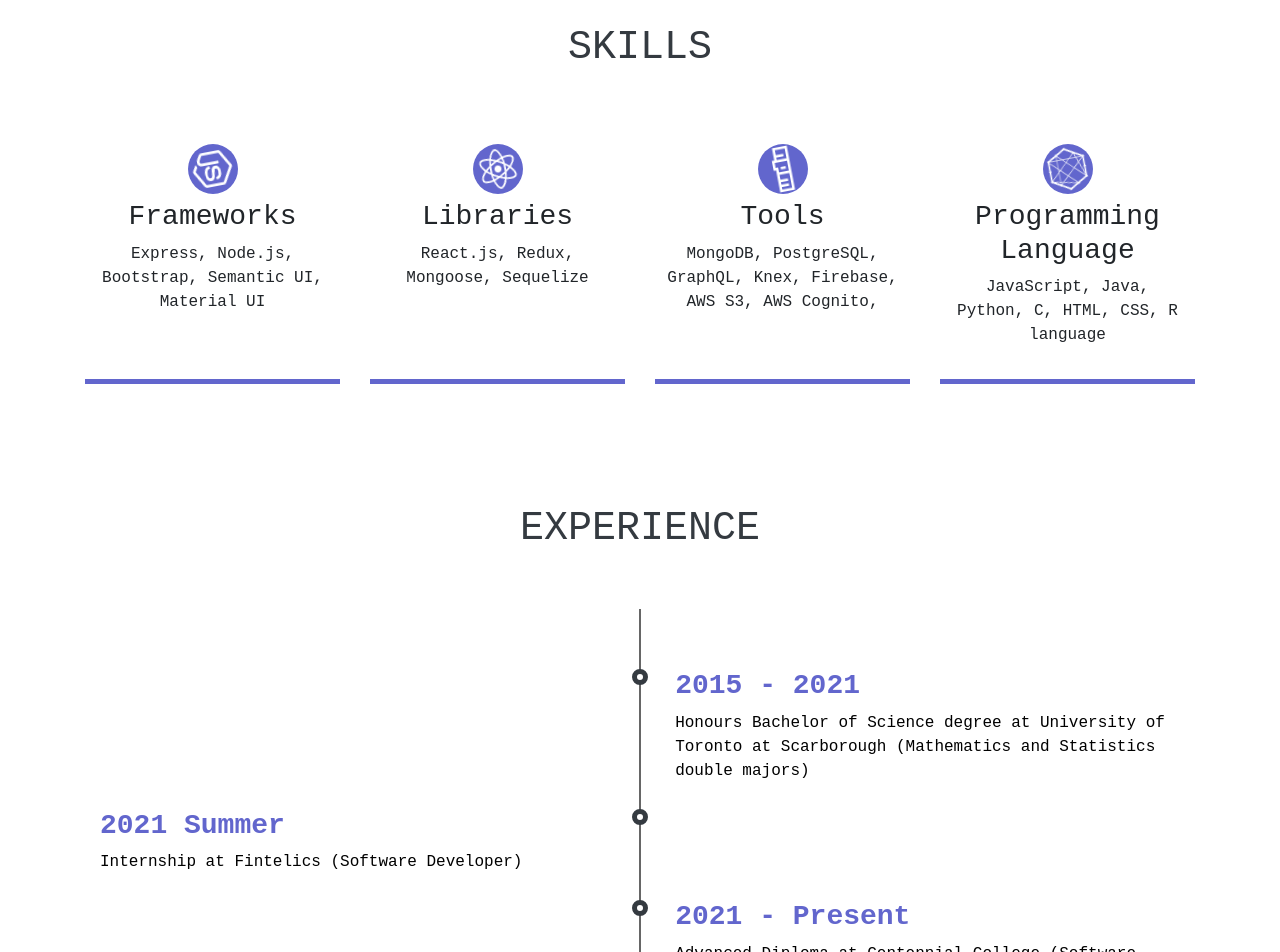
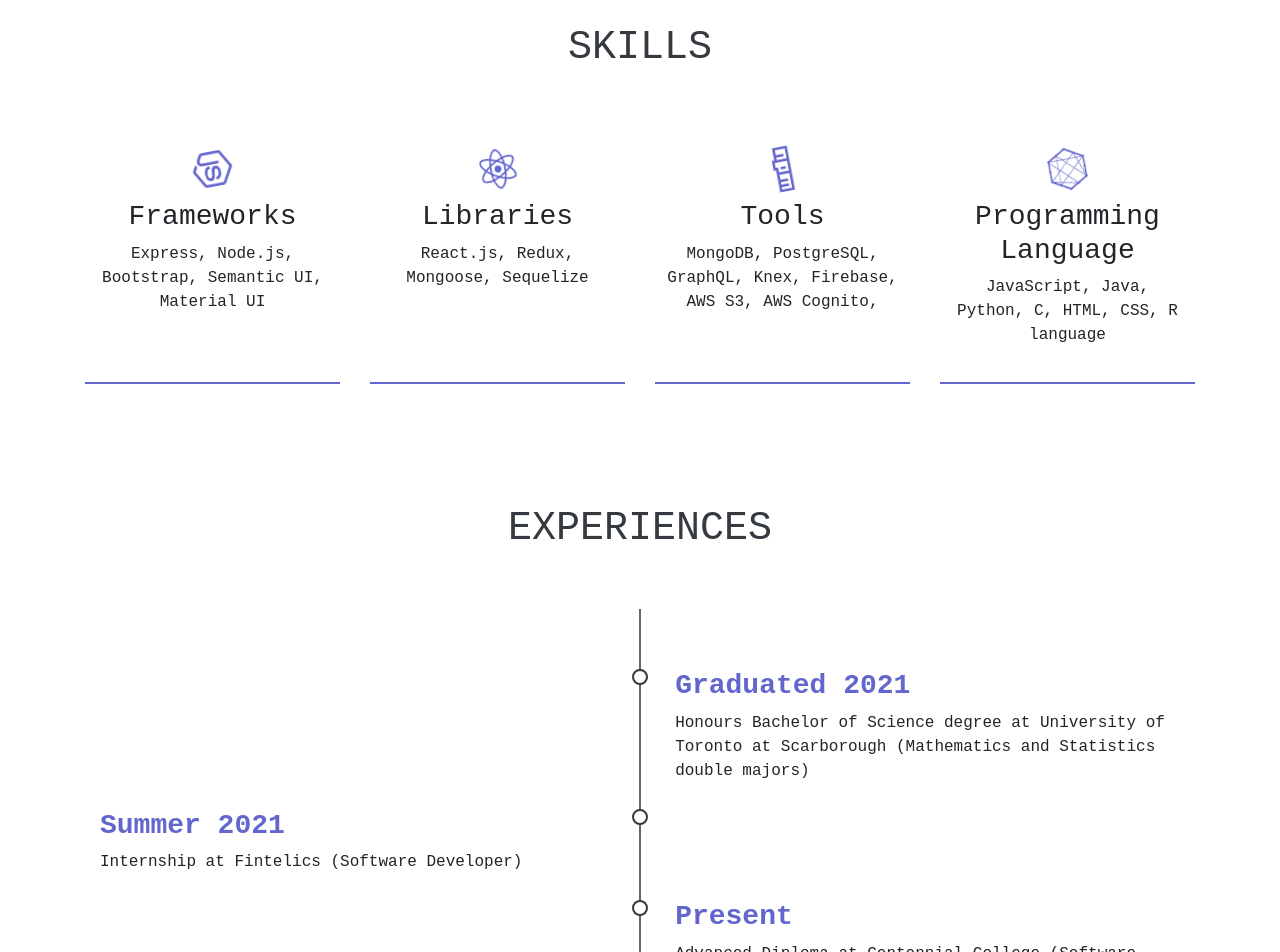
Before and after one commit to zongxilli/Portfolio-web, a React (Create React App) app: page / in a window 1280 px wide. Shown: the part 1560-2512 px from the top of the page. Built offline with nearby package versions, Linux system fonts and the light colour scheme.

Commit message:
version 1.5: changed icon with circle -> without circle background

```diff
--- a/src/App.css
+++ b/src/App.css
@@ -234,7 +234,7 @@ nav ul li {
 .services .circle {
 	position: relative;
 	margin: 0.375rem auto;
-	background: var(--primary-light-blue);
+	background: var(--primary-white);
 	border-radius: 50%;
 	width: 3.125rem;
 	height: 3.125rem;
@@ -255,7 +255,7 @@ nav ul li {
 
 .services .icon1 {
 	font-size: 2.5rem;
-	color: var(--primary-white);
+	color: var(--primary-light-blue);
 	position: absolute;
 	top: 10%;
 	left: 15%;
@@ -263,7 +263,7 @@ nav ul li {
 }
 .services .icon2 {
 	font-size: 2.5rem;
-	color: var(--primary-white);
+	color: var(--primary-light-blue);
 	position: absolute;
 	top: 10%;
 	left: 10%;
@@ -271,7 +271,7 @@ nav ul li {
 }
 .services .icon3 {
 	font-size: 2.5rem;
-	color: var(--primary-white);
+	color: var(--primary-light-blue);
 	position: absolute;
 	top: 10%;
 	left: 7%;
@@ -279,7 +279,7 @@ nav ul li {
 }
 .services .icon4 {
 	font-size: 2.5rem;
-	color: var(--primary-white);
+	color: var(--primary-light-blue);
 	position: absolute;
 	top: 10%;
 	left: 5%;
@@ -290,7 +290,7 @@ nav ul li {
 
 .services .box {
 	height: 16rem;
-	border-bottom: 0.3125rem solid var(--primary-light-blue);
+	border-bottom: 0.15rem solid var(--primary-light-blue);
 	padding: 0.625rem;
 	margin-bottom: 1.875rem;
 	background: var(--primary-white);
@@ -302,8 +302,17 @@ nav ul li {
 	border-bottom: 0.3125rem solid var(--primary-light-blue);
 }
 
-.services .box:hover .icon {
-	color: var(--primary-light-blue);
+.services .box:hover .icon1 {
+	color: var(--primary-white);
+}
+.services .box:hover .icon2 {
+	color: var(--primary-white);
+}
+.services .box:hover .icon3 {
+	color: var(--primary-white);
+}
+.services .box:hover .icon4 {
+	color: var(--primary-white);
 }
 
 .services .box:hover .circle {
@@ -368,10 +377,10 @@ nav ul li {
 	width: 1rem;
 	height: 1rem;
 	border-radius: 50%;
-	border: 0.3125rem solid var(--primary-dark);
+	border: 0.15rem solid var(--primary-dark);
 	background: var(--primary-white);
 	margin-top: 0.625rem;
-	z-index: 3;
+	z-index: 1;
 }
 
 .timeline-content {
@@ -383,7 +392,7 @@ nav ul li {
 
 .timeline-content {
 	margin-top: 0.3125rem;
-	color: var(--primary-black);
+	color: var(--primary-dark-gery);
 }
 
 .timeline-content h3 {
@@ -425,7 +434,7 @@ nav ul li {
 
 .portfolio-wrapper h1 {
 	/* color: var(--primary-orange); */
-	color: var(--primary-dark)
+	color: var(--primary-dark);
 }
 
 .portfolio-image {
--- a/src/components/Experience.js
+++ b/src/components/Experience.js
@@ -4,13 +4,13 @@ const Experience = () => {
 	return (
 		<div id="experience" className="experience">
 			<div className="d-flex justify-content-center my-5">
-				<h1>experience</h1>
+				<h1>experiences</h1>
 			</div>
 			<div className="container experience-wrapper">
 				<div className="timeline-block timeline-block-right">
 					<div className="marker"></div>
 					<div className="timeline-content">
-						<h3>2015 - 2021</h3>
+						<h3>Graduated 2021</h3>
 						<p>
 							Honours Bachelor of Science degree at University of Toronto at
 							Scarborough (Mathematics and Statistics double majors)
@@ -21,7 +21,7 @@ const Experience = () => {
 				<div className="timeline-block timeline-block-left">
 					<div className="marker"></div>
 					<div className="timeline-content">
-						<h3>2021 Summer</h3>
+						<h3>Summer 2021</h3>
 						<p>Internship at Fintelics (Software Developer)</p>
 					</div>
 				</div>
@@ -29,7 +29,7 @@ const Experience = () => {
 				<div className="timeline-block timeline-block-right">
 					<div className="marker"></div>
 					<div className="timeline-content">
-						<h3>2021 - Present</h3>
+						<h3>Present</h3>
 						<p>
 							Advanced Diploma at Centennial College (Software Engineering
 							Technology)
--- a/src/components/Footer.js
+++ b/src/components/Footer.js
@@ -1,4 +1,5 @@
 import React from 'react';
+import { Link } from 'react-scroll';
 import {
 	FacebookShareButton,
 	FacebookIcon,
@@ -30,18 +31,42 @@ const Footer = () => {
 					<div className="col-lg-3 col-md-2 col-sm-6">
 						<div className="row">
 							<div className="col">
-								<a className="footer-nav">Home</a>
+								<a className="footer-nav">
+									<Link smooth={true} to="home" offset={-110}>
+										Home
+									</Link>
+								</a>
 								<br />
-								<a className="footer-nav">About Me</a>
+								<a className="footer-nav">
+									<Link smooth={true} to="about" offset={-110}>
+										About Me
+									</Link>
+								</a>
 								<br />
-								<a className="footer-nav">Skills</a>
+								<a className="footer-nav">
+									<Link smooth={true} to="services" offset={-110}>
+										Skills
+									</Link>
+								</a>
 							</div>
 							<div className="col">
-								<a className="footer-nav">Experience</a>
+								<a className="footer-nav">
+									<Link smooth={true} to="experience" offset={-110}>
+										Experiences
+									</Link>
+								</a>
 								<br />
-								<a className="footer-nav">Projects</a>
+								<a className="footer-nav">
+									<Link smooth={true} to="portfolio" offset={-110}>
+										Projects
+									</Link>
+								</a>
 								<br />
-								<a className="footer-nav">Contacts</a>
+								<a className="footer-nav">
+									<Link smooth={true} to="contacts" offset={-110}>
+										Contacts
+									</Link>
+								</a>
 							</div>
 						</div>
 					</div>
--- a/src/components/Navbar.js
+++ b/src/components/Navbar.js
@@ -51,7 +51,7 @@ const Navbar = () => {
 								to="experience"
 								offset={-110}
 								className="nav-link">
-								experience
+								experiences
 							</Link>
 						</li>
 						<li className="nav-item">
```
